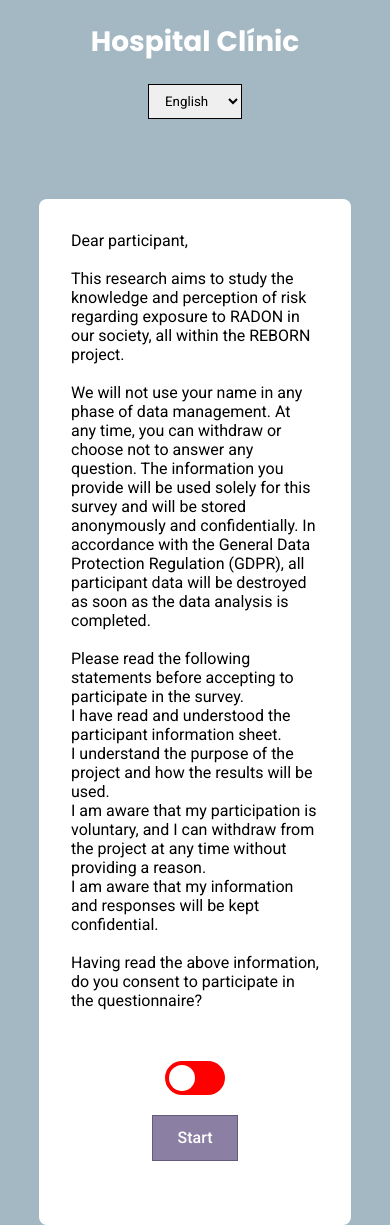
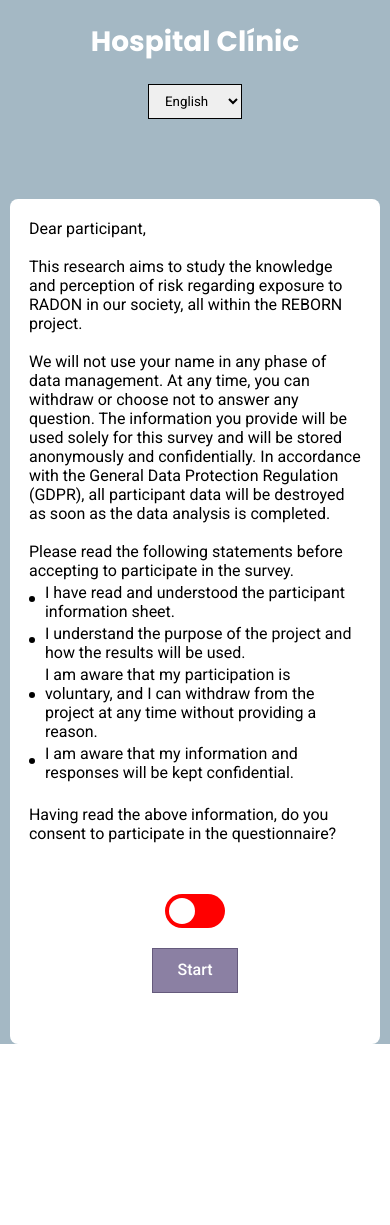
Before and after one commit to AlejandroLozanoAparicio1/pae-front-users, a React (Create React App) app: page /forms/1 in a window 390 px wide. After the commit the page ends 1044 px from the top, so only its background shows below. Built offline with nearby package versions, Linux system fonts and the light colour scheme; the HTML template or start-up script is replaced by a standard one.

Commit message:
button stuff

```diff
--- a/src/components/Button/Button.tsx
+++ b/src/components/Button/Button.tsx
@@ -24,7 +24,7 @@ const Button: React.FC<ButtonType> = ({ type, text, link, disabled, secondary, o
           type={type}
           onClick={onClick ? onClick : () => {}}
         >
-          {text}
+          <span className={styles.text}>{text}</span>
         </button>
       ) : (
         <Link type={type} className={` ${styles.link} ${buttonStyles}`} to={disabled ? '#' : link}>
--- a/src/components/Button/button.module.scss
+++ b/src/components/Button/button.module.scss
@@ -15,12 +15,33 @@
 
 .primary {
   background-color: $ultra-violet;
-  color: white;
   border: $ultra-violet solid 1px;
+  position: relative;
+
+  .text {
+    color: white;
+    z-index: 3;
+  }
+
+  &::before {
+    content: ' ';
+    width: 0;
+    height: 100%;
+    position: absolute;
+    top: 0;
+    left: 0;
+    background-color: $hookers-green;
+    transition: 200ms ease-in-out;
+    text-align: center;
+    align-items: center;
+  }
 
   &:hover {
-    background-color: lighten($ultra-violet, 15%);
     cursor: pointer;
+
+    &::before {
+      width: 100%;
+    }
   }
 
   &.disabled {
@@ -30,14 +51,45 @@
 
 .secondary {
   background-color: white;
-  color: $ultra-violet;
   border: 1px $ultra-violet solid;
+  position: relative;
+
+  .text {
+    color: $ultra-violet;
+    z-index: 3;
+    transition-delay: 100ms;
+  }
+
+  &::before {
+    content: ' ';
+    width: 0;
+    height: 100%;
+    position: absolute;
+    top: 0;
+    left: 0;
+    background-color: $ultra-violet;
+    transition: 200ms ease-in-out;
+    text-align: center;
+    align-items: center;
+  }
 
   &:hover {
-    color: lighten($ultra-violet, 10%);
-    border: lighten($ultra-violet, 30%) solid 1px;
     cursor: pointer;
+
+    .text {
+      color: white;
+    }
+
+    &::before {
+      width: 100%;
+    }
   }
+
+  // &:hover {
+  //   color: lighten($ultra-violet, 10%);
+  //   border: lighten($ultra-violet, 30%) solid 1px;
+  //   cursor: pointer;
+  // }
 
   &.disabled {
     border-color: #a0a0a0 !important;
--- a/src/pages/ConsentPage/ConsentPage.module.scss
+++ b/src/pages/ConsentPage/ConsentPage.module.scss
@@ -7,6 +7,7 @@
   margin: 0 auto;
   background-color: $powder-blue;
   color: black;
+  font-size: 1rem;
 
   .textContainer {
     width: 80%;
@@ -20,6 +21,35 @@
     flex-direction: column;
     justify-content: center;
 
+    @media screen and (max-width: 600px) {
+      width: 95%;
+      margin: 0 auto;
+      padding: 1.2rem;
+    }
+
+    .li {
+      display: flex;
+      position: relative;
+      margin: 0.2rem 0;
+
+      .disc {
+        width: 6px;
+        height: 6px;
+        border-radius: 100%;
+        position: absolute;
+        background-color: black;
+        top: 35%;
+
+        @media screen and (max-width: 600px) {
+          margin: auto 0.25rem auto 0;
+        }
+      }
+
+      p {
+        margin-left: 1rem;
+      }
+    }
+
     .inputContainer {
       margin: 2rem auto;
       display: flex;
--- a/src/pages/ConsentPage/ConsentPage.tsx
+++ b/src/pages/ConsentPage/ConsentPage.tsx
@@ -25,10 +25,22 @@ export const ConsentPage: React.FC = () => {
         <br />
         <p>{get('consentForm.4')}</p>
         <ul>
-          <li>{get('consentForm.5')}</li>
-          <li>{get('consentForm.6')}</li>
-          <li>{get('consentForm.7')}</li>
-          <li>{get('consentForm.8')}</li>
+          <li className={styles.li}>
+            <span className={styles.disc}></span>
+            <p>{get('consentForm.5')}</p>
+          </li>
+          <li className={styles.li}>
+            <span className={styles.disc}></span>
+            <p>{get('consentForm.6')}</p>
+          </li>
+          <li className={styles.li}>
+            <span className={styles.disc}></span>
+            <p>{get('consentForm.7')}</p>
+          </li>
+          <li className={styles.li}>
+            <span className={styles.disc}></span>
+            <p>{get('consentForm.8')}</p>
+          </li>
         </ul>
         <br />
         <p>{get('consentForm.9')}</p>
```
